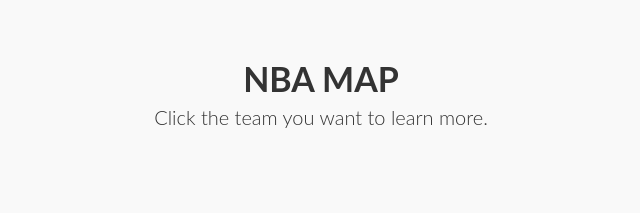
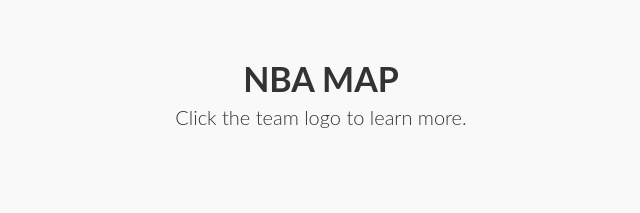
Before and after one commit to gospursgo2112/gospursgo2112.github.io, a plain HTML site: page index.html in a window 1280 px wide. Shown: the top 213 px of the page, 319-959 px from the left. Drawn offline with nearby package versions, Linux system fonts and the light colour scheme; a web font is replaced by a local one.

Commit message:
最終版

```diff
--- a/index.html
+++ b/index.html
@@ -11,7 +11,7 @@
 	<body>
 		<div class="container">
 			<header class="clearfix">
-				<h1>NBA MAP<span>Click the team you want to learn more.</span></h1>
+				<h1>NBA MAP<span>Click the team logo to learn more.</span></h1>
 			</header>
 			<div class="main">
 				<ul id="og-grid" class="og-grid">
```
Also changed, not shown: 1 other file.
